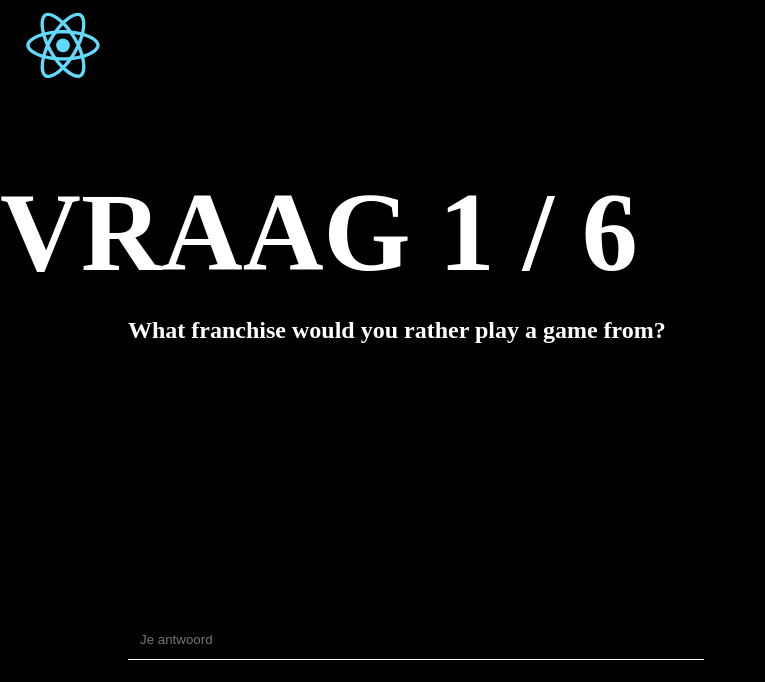
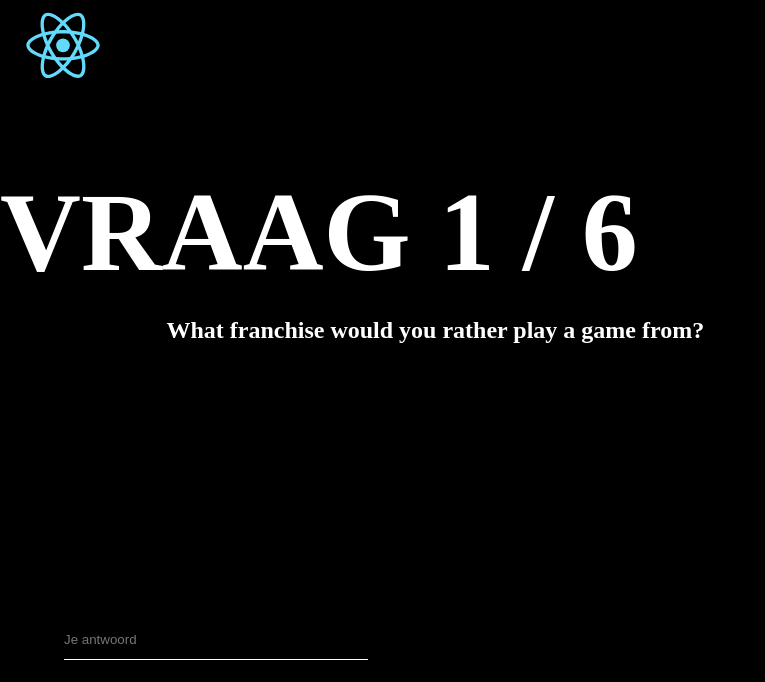
Before and after one commit to TimO143/SpeurtochtKeytoe, a React (Create React App) app: page / in a window 1280 px wide. Shown: the top 682 px of the page, without its empty margins (0-765 px from the left). Built offline with nearby package versions, Linux system fonts and the light colour scheme.

Commit message:
CSS + files v2

```diff
--- a/src/App.css
+++ b/src/App.css
@@ -16,7 +16,7 @@
 /*Placement of the input field*/
 div.answerOption {
     background-color: black;
-    padding-left: 10%;
+    padding-left: 5%;
     font-family: Cooper Hewitt;
     padding-top: 20%;
 }
@@ -31,7 +31,7 @@ body {
 h2 {
     color: white;
     text-align: left;
-    padding-left: 10%;
+    padding-left: 13%;
     font-family: Cooper Hewitt;
 }
 
@@ -50,10 +50,11 @@ div.questionCount {
 
 /*Text placement inside input field*/
 input {
-    width: 50%;
+    width: 25%;
     padding: 12px;
     background: transparent;
     border: none;
     color: white;
     border-bottom: 1px solid;
+    padding-left: 0px;
 }
```
